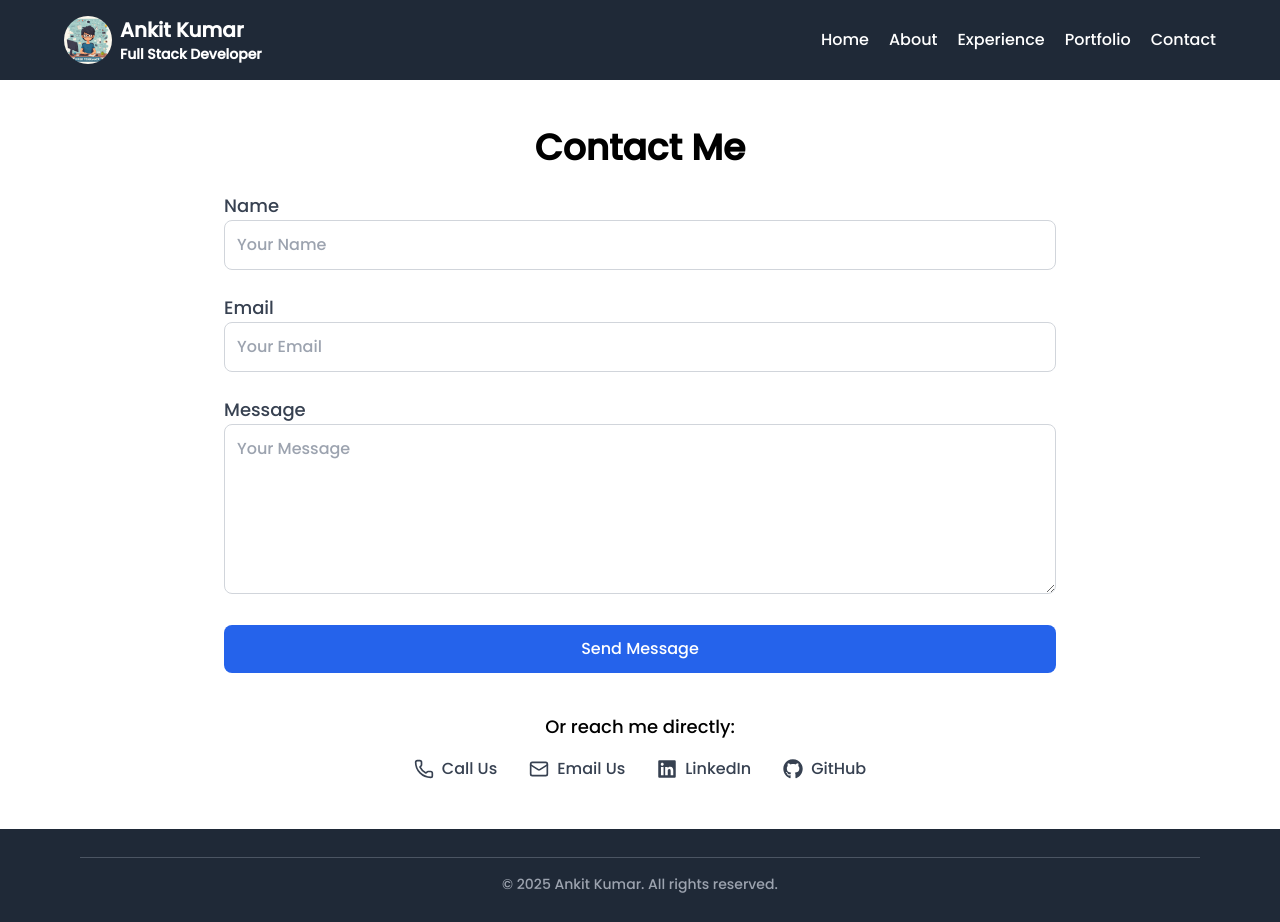
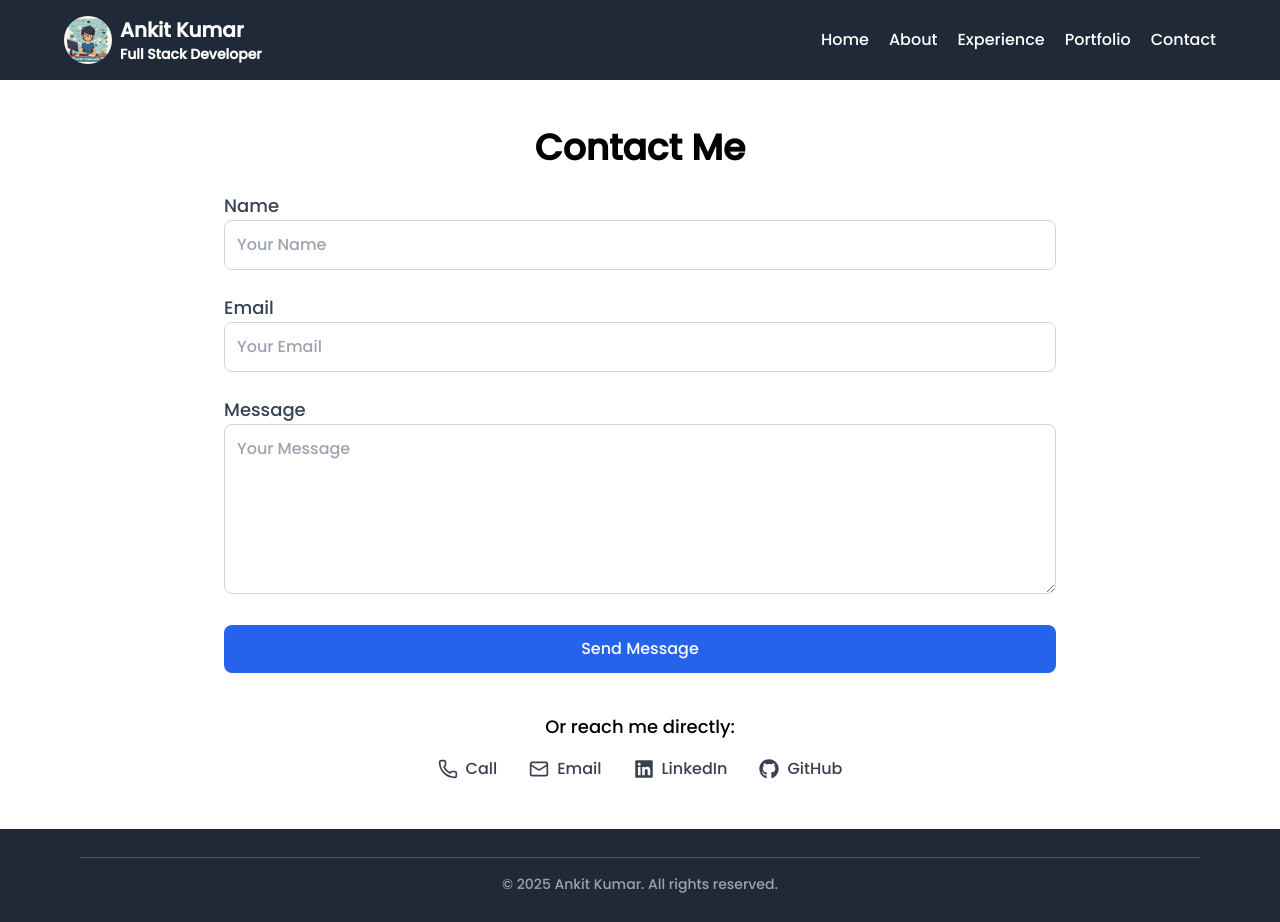
Before and after one commit to Ankit-Kumar-71/PortFolio, a React (Vite) app: page /contact in a window 1280 px wide. Built offline with nearby package versions, Linux system fonts and the light colour scheme.

Commit message:
fix some issue

```diff
--- a/src/components/Contact.jsx
+++ b/src/components/Contact.jsx
@@ -131,14 +131,14 @@ const Contact = () => {
             className="inline-flex items-center gap-2 text-gray-700 hover:text-blue-800 font-medium transition-colors duration-200"
           >
             <Phone className="w-5 h-5" />
-            Call Us
+            Call
           </a>
           <a
             href="mailto:ankitkumar20224@gmail.com"
             className="inline-flex items-center gap-2 text-gray-700 hover:text-blue-800 font-medium transition-colors duration-200"
           >
             <Mail className="w-5 h-5" />
-            Email Us
+            Email
           </a>
           <a
             href="https://www.linkedin.com/in/ankitkumar07"
```
